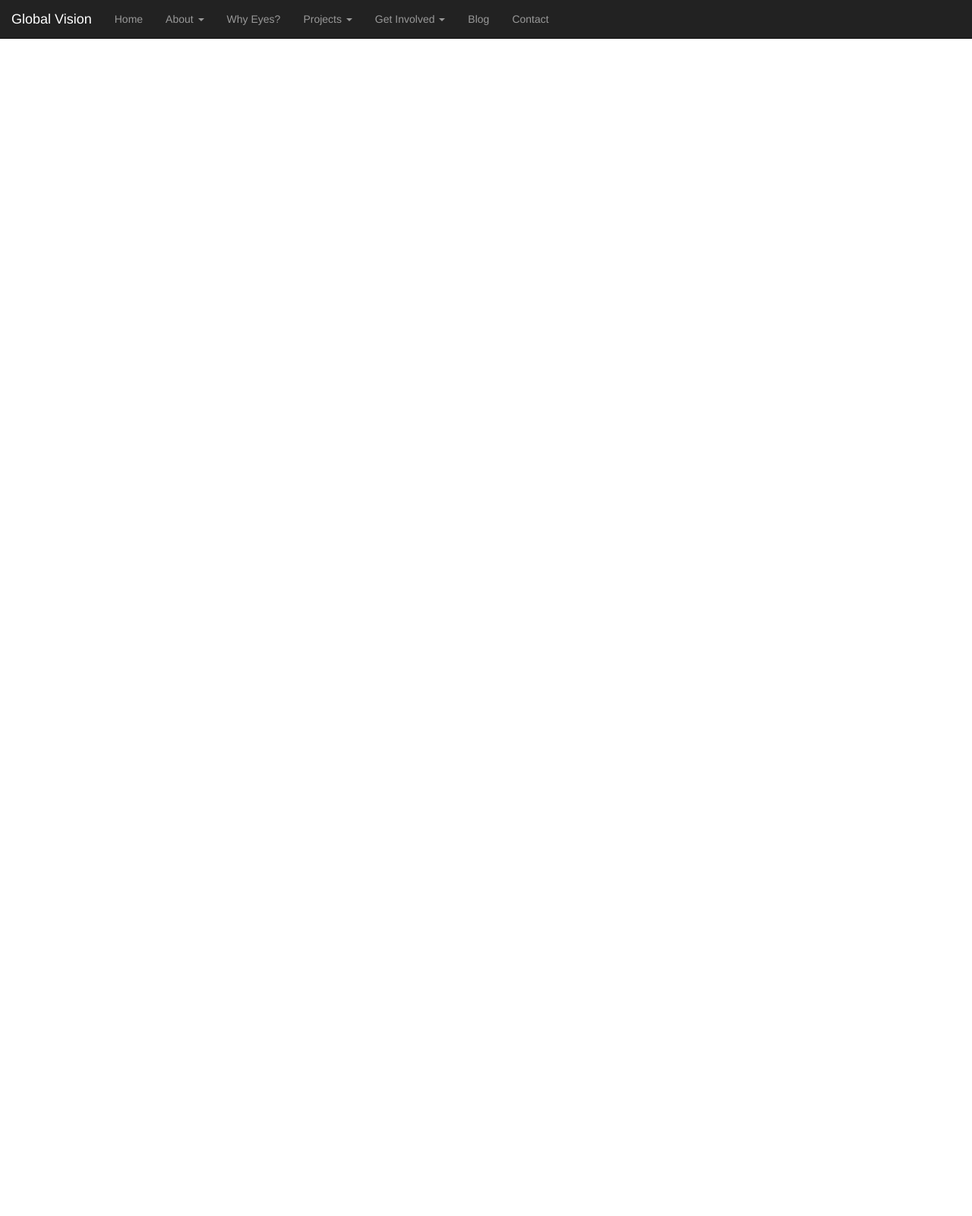
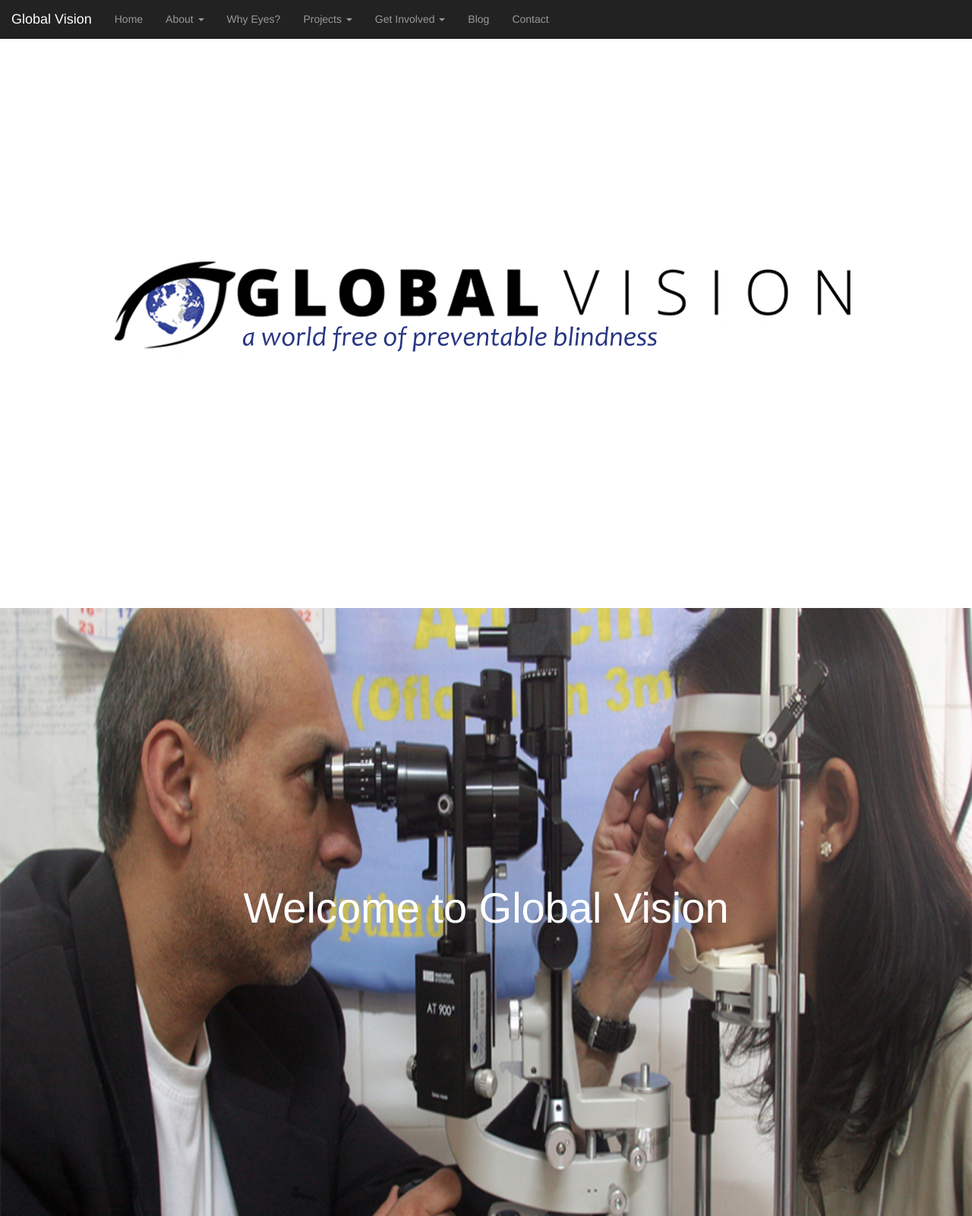
Before and after one commit to dnzhng/GV, a plain HTML site: page index.html in a window 1280 px wide. Shown: the top 1600 px of the page at 76% size. Drawn offline with Linux system fonts and the light colour scheme.

Commit message:
Fixed image issues

```diff
--- a/css/custom.css
+++ b/css/custom.css
@@ -7,7 +7,7 @@ section div {
 }
 
 #splash {
-	background: url(img/logo.png) no-repeat center center fixed;
+	background: url(../img/logo.png) no-repeat center center fixed;
 	height: 100%;
 	width: 100%;
 	margin: 0 auto;
@@ -20,7 +20,7 @@ section div {
 
 #dad2 {
 	background-color: black;
-	background: url(img/dad2.jpg) no-repeat center center;
+	background: url(../img/dad2.jpg) no-repeat center center;
 	height: 800px;
 	width: 100%;
 	background-size: 100% 100%;
```
